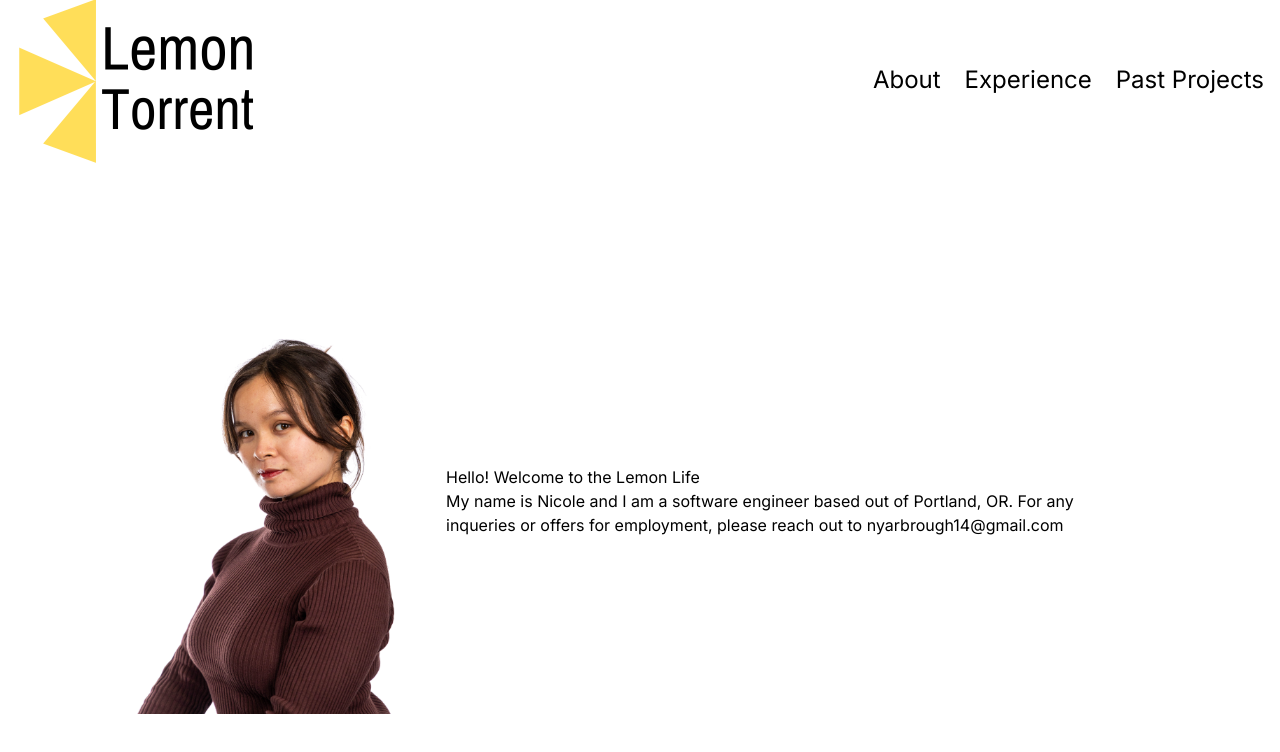
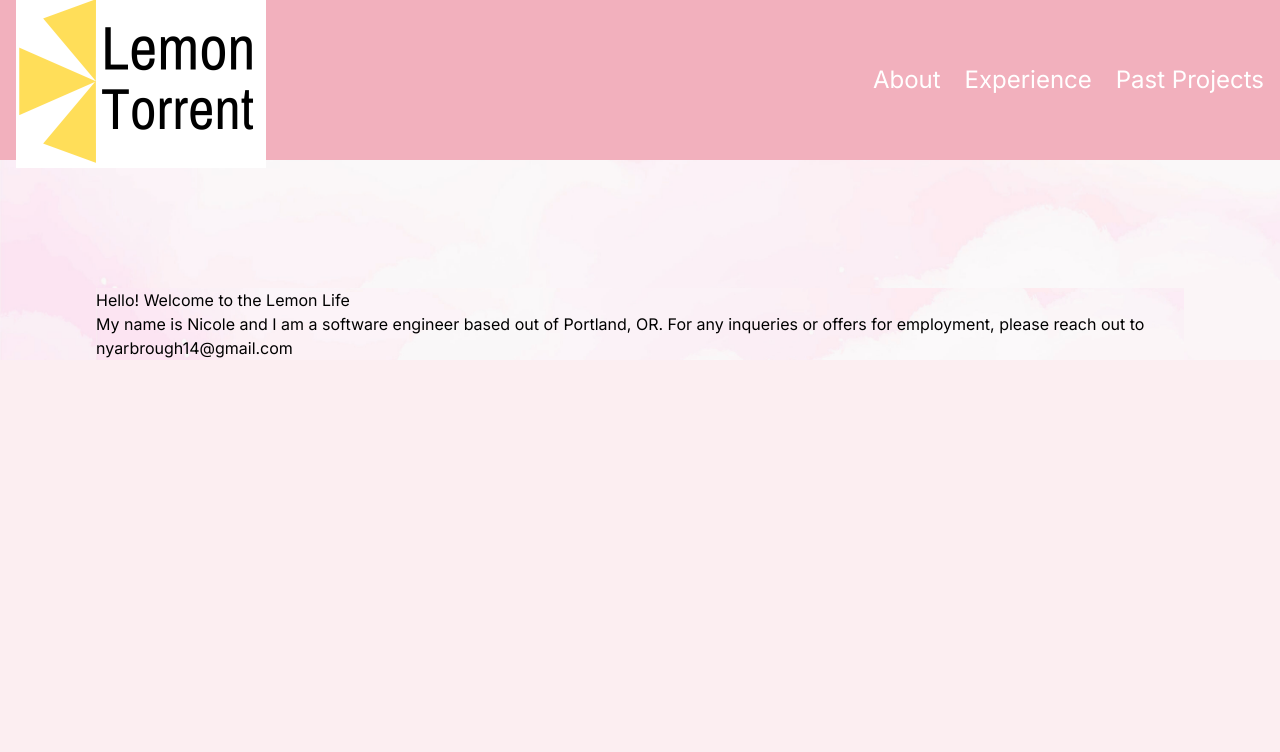
Before and after one commit to LemonTorrent/Personal-Website-2024, a Next.js app: page / in a window 1280 px wide. Shown: the top 752 px of the page. Built offline with nearby package versions, Linux system fonts and the light colour scheme.

Commit message:
Implemented pink color scheme, still working on tidying up work

```diff
--- a/app/components/navigation/navbar/index.tsx
+++ b/app/components/navigation/navbar/index.tsx
@@ -6,7 +6,7 @@ import Button from "./Button";
 const Navbar = () => {
   return (
     <>
-      <div className="w-full h-40 sticky top-0">
+      <div className="w-full h-40 sticky top-0 bg-[#F2B0BD] text-white">
         <div className="container mx-auto px-4 h-full">
           <div className="flex justify-between items-center h-full text-2xl">
             <Logo />
--- a/app/globals.css
+++ b/app/globals.css
@@ -19,8 +19,7 @@
 
 body {
   /* background-color: #1B998B; */
-  background-color: white;
-  /* background-color: #FCEEF1; */
+  background-color: #FCEEF1;
   /* color: #FCF5C7; */
   color: black;
 
@@ -33,14 +32,14 @@ body {
     rgb(var(--background-start-rgb)); */
 }
 
-.homepage-styling {
+/* .homepage-styling {
   display: flex;
   flex-direction: row;
   flex-wrap: wrap;
   width: 100%;
-}
+} */
 
-.text-box-main {
+/* .text-box-main {
   width: 60%;
   display: flex;
   flex-direction: column;
@@ -53,6 +52,13 @@ body {
   flex-direction: column;
   justify-content: center;
   margin-bottom: 10px;
+} */
+
+.homepage-styling {
+  background-image: url(../public/images/edited-cloud-background.png);
+  background-position: center;
+  background-size: cover;
+  background-repeat: no-repeat;
 }
 
 .public {
--- a/app/page.tsx
+++ b/app/page.tsx
@@ -6,19 +6,23 @@ export default function Home() {
 
   return (
     // <main className="flex min-h-screen flex-col items-center justify-between p-24">
+    <div className="homepage-styling">
+
       <main className="content flex flex-col p-24 pb-0 pt-32">
         {/* <div className="z-10 max-w-5xl w-full items-center justify-between font-mono text-sm lg:flex padding:0"> */}
         <div className="">
           <main>
-          <div className="homepage-styling">
-            <div className="image-box">
+
+            <div className="homepage-styling flex flex-col">
+              {/* <div className="image-box">
                 <Image
                     src="/images/Headshot.jpg"
                     alt="Profile Picture"
                     width="350"
                     height="300"
                 />
-            </div>
+              </div> */}
+
               <div className="text-box-main">
                 <h1>Hello! Welcome to the Lemon Life</h1>
                 <p> My name is Nicole and I am a software engineer based out of Portland, OR. For any inqueries or offers for employment, please reach out to nyarbrough14@gmail.com</p>
@@ -28,5 +32,6 @@ export default function Home() {
           </main>
         </div>
       </main>
+    </div>
   )
 }
```
Also changed, not shown: package.json (+5 -5 lines), public/images/edited-cloud-background.png (added), 1 other file (tests, documents, lock files or other folders). Lines whose indentation alone changed are shown as unchanged.
